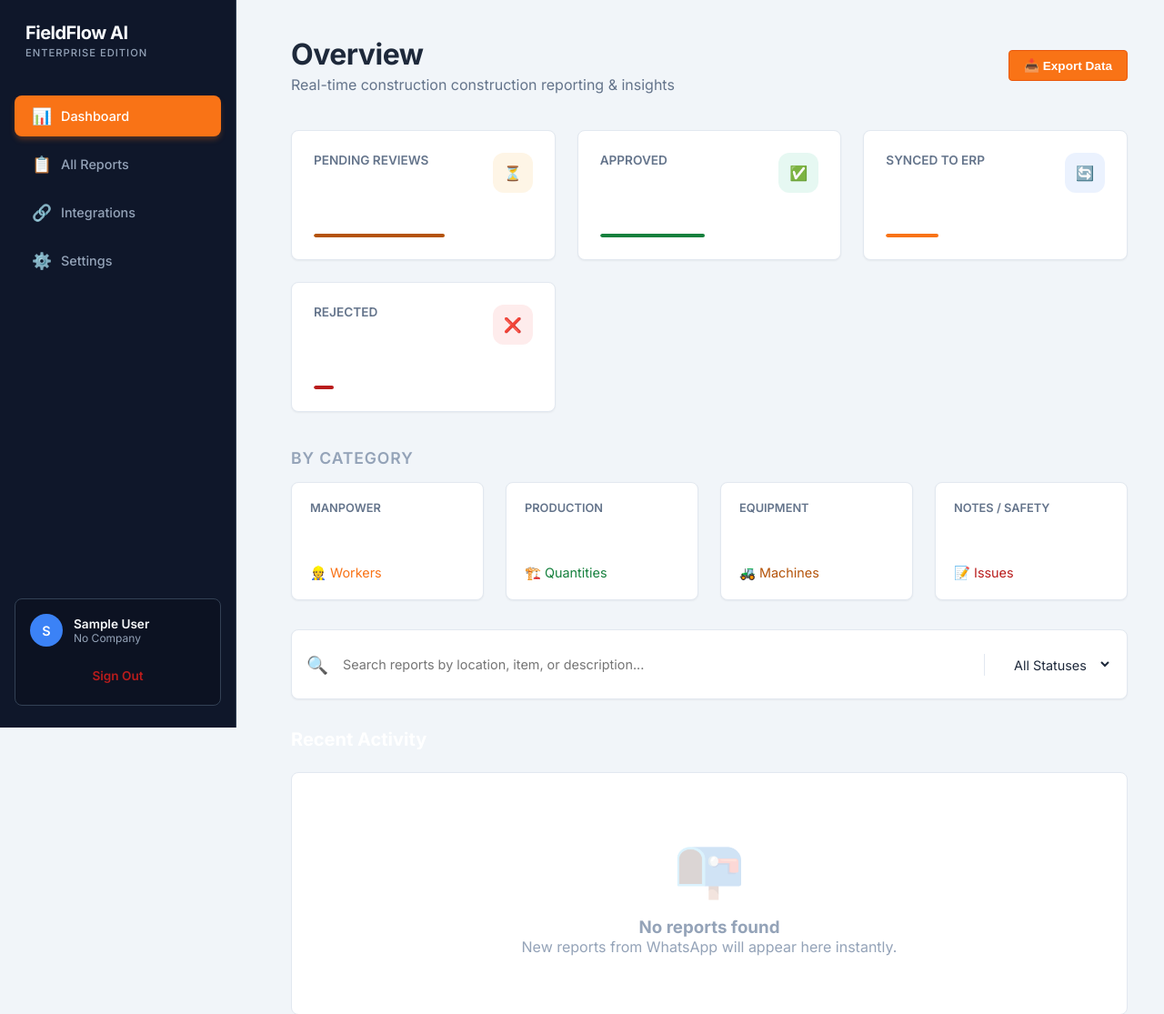
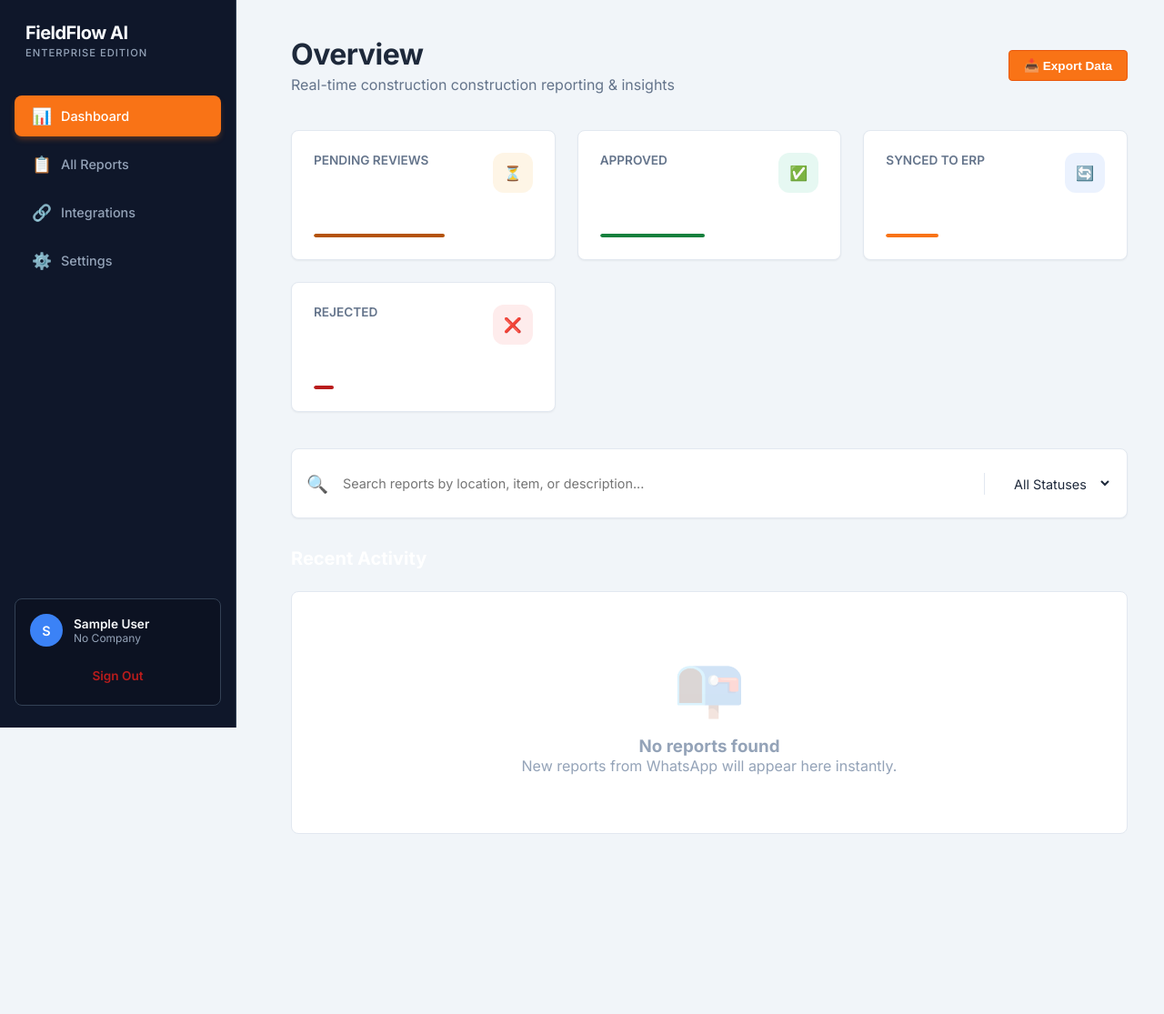
Before and after one commit to efekandursun/rapidsite-ai, a Flask app: page / in a window 1280 px wide. Shown: the top 1115 px of the page at 91% size. After the commit the page ends 917 px from the top, so only its background shows below. Run offline with Flask 3, Linux system fonts and the light colour scheme; the visitor is signed in with stand-in values (Sample User, id 1); data comes from the database, SQL or seed files in the repository; data that the repository does not hold is empty; some libraries are stand-ins or nearby versions.

Commit message:
Revert "dsadsa"
This reverts commit 77700c7b0f9d439c6d1cedb3f6cd6106131944ef.

```diff
--- a/core/database.py
+++ b/core/database.py
@@ -397,15 +397,6 @@ class Database:
                 stats[status] = row['count'] if row else 0
 
             stats['total'] = sum(stats.values())
-
-            # Type breakdown
-            stats['by_type'] = {}
-            cursor = self._execute(conn, "SELECT log_type, COUNT(*) as count FROM site_reports GROUP BY log_type")
-            for row in self._fetchall(cursor):
-                ltype = row.get('log_type')
-                if ltype:
-                    stats['by_type'][ltype] = row.get('count', 0)
-
             return stats
 
     # =========================================================================
@@ -720,15 +711,6 @@ class Database:
                 stats[status] = row['count'] if row else 0
 
             stats['total'] = sum(stats.values())
-
-            # Type breakdown
-            stats['by_type'] = {}
-            cursor = self._execute(conn, "SELECT log_type, COUNT(*) as count FROM site_reports WHERE company_id = ? GROUP BY log_type", (company_id,))
-            for row in self._fetchall(cursor):
-                ltype = row.get('log_type')
-                if ltype:
-                    stats['by_type'][ltype] = row.get('count', 0)
-
             return stats
 
     def _row_to_dict(self, row: Dict[str, Any]) -> Dict[str, Any]:
--- a/templates/dashboard.html
+++ b/templates/dashboard.html
@@ -139,53 +139,6 @@
     </div>
 </div>
 
-<!-- Category Stats (New) -->
-<h2
-    style="font-size: 1.1rem; font-weight: 600; margin-bottom: 1rem; color: var(--text-muted); text-transform: uppercase; letter-spacing: 0.05em;">
-    By Category</h2>
-<div class="stats-grid" style="grid-template-columns: repeat(auto-fit, minmax(160px, 1fr)); margin-bottom: 2rem;">
-    <!-- Manpower -->
-    <div class="glass-card" style="padding: 1.25rem;">
-        <div style="color: var(--text-secondary); font-size: 0.8rem; font-weight: 600; margin-bottom: 0.5rem;">MANPOWER
-        </div>
-        <div style="font-size: 2rem; font-weight: 700; color: white;">
-            {{ stats.by_type.get('manpower', 0) }}
-        </div>
-        <div style="margin-top: 0.5rem; font-size: 0.9rem; color: var(--accent-primary);">👷 Workers</div>
-    </div>
-
-    <!-- Production (Quantities) -->
-    <div class="glass-card" style="padding: 1.25rem;">
-        <div style="color: var(--text-secondary); font-size: 0.8rem; font-weight: 600; margin-bottom: 0.5rem;">
-            PRODUCTION</div>
-        <div style="font-size: 2rem; font-weight: 700; color: white;">
-            {{ stats.by_type.get('production', 0) + stats.by_type.get('materials', 0) + stats.by_type.get('quantity', 0)
-            }}
-        </div>
-        <div style="margin-top: 0.5rem; font-size: 0.9rem; color: var(--accent-success);">🏗️ Quantities</div>
-    </div>
-
-    <!-- Equipment -->
-    <div class="glass-card" style="padding: 1.25rem;">
-        <div style="color: var(--text-secondary); font-size: 0.8rem; font-weight: 600; margin-bottom: 0.5rem;">EQUIPMENT
-        </div>
-        <div style="font-size: 2rem; font-weight: 700; color: white;">
-            {{ stats.by_type.get('equipment', 0) }}
-        </div>
-        <div style="margin-top: 0.5rem; font-size: 0.9rem; color: var(--accent-warning);">🚜 Machines</div>
-    </div>
-
-    <!-- Notes / Safety -->
-    <div class="glass-card" style="padding: 1.25rem;">
-        <div style="color: var(--text-secondary); font-size: 0.8rem; font-weight: 600; margin-bottom: 0.5rem;">NOTES /
-            SAFETY</div>
-        <div style="font-size: 2rem; font-weight: 700; color: white;">
-            {{ stats.by_type.get('notes', 0) + stats.by_type.get('safety', 0) }}
-        </div>
-        <div style="margin-top: 0.5rem; font-size: 0.9rem; color: var(--accent-danger);">📝 Issues</div>
-    </div>
-</div>
-
 <!-- Filters -->
 <div class="glass-card" style="padding: 1rem; margin-bottom: 2rem; display: flex; align-items: center; gap: 1rem;">
     <span style="font-size: 1.2rem; color: var(--text-muted);">🔍</span>
@@ -220,10 +173,7 @@
         </thead>
         <tbody>
             {% for report in reports %}
-            <tr onclick="window.location='/reports/{{ report.id }}'"
-                style="cursor: pointer; transition: background 0.2s;"
-                onmouseover="this.style.background='rgba(255,255,255,0.05)'"
-                onmouseout="this.style.background='transparent'">
+            <tr>
                 <td>
                     <span style="font-family: monospace; color: var(--accent-primary); font-weight: 600;">
                         #{{ report.id }}
@@ -234,7 +184,6 @@
                         <span style="font-size: 1.2rem;">
                             {% if report.parsed_data.log_type == 'production' %}🏗️
                             {% elif report.parsed_data.log_type == 'materials' %}📦
-                            {% elif report.parsed_data.log_type == 'quantity' %}🔢
                             {% elif report.parsed_data.log_type == 'manpower' %}👷
                             {% elif report.parsed_data.log_type == 'safety' %}⚠️
                             {% else %}📝{% endif %}
@@ -272,7 +221,7 @@
                     </span>
                 </td>
                 <td>
-                    <div style="display: flex; gap: 0.5rem;" onclick="event.stopPropagation()">
+                    <div style="display: flex; gap: 0.5rem;">
                         {% if report.status == 'pending' %}
                         <form action="/dashboard/approve/{{ report.id }}" method="POST" style="display: inline;">
                             <button class="btn btn-primary"
@@ -294,7 +243,6 @@
                         </form>
                         {% endif %}
                     </div>
-</div>
                 </td>
             </tr>
             {% endfor %}
```
Lines whose indentation alone changed are shown as unchanged.
